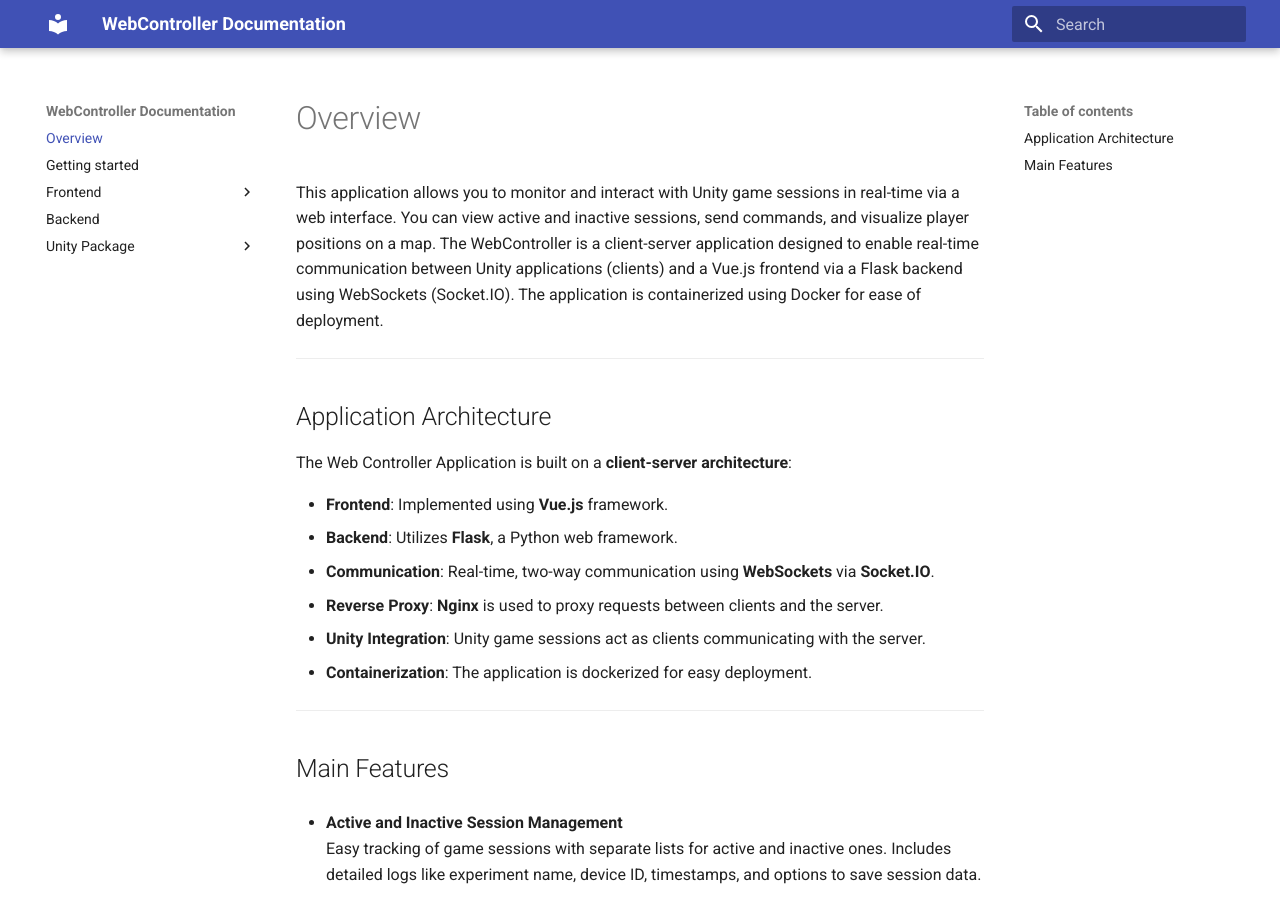
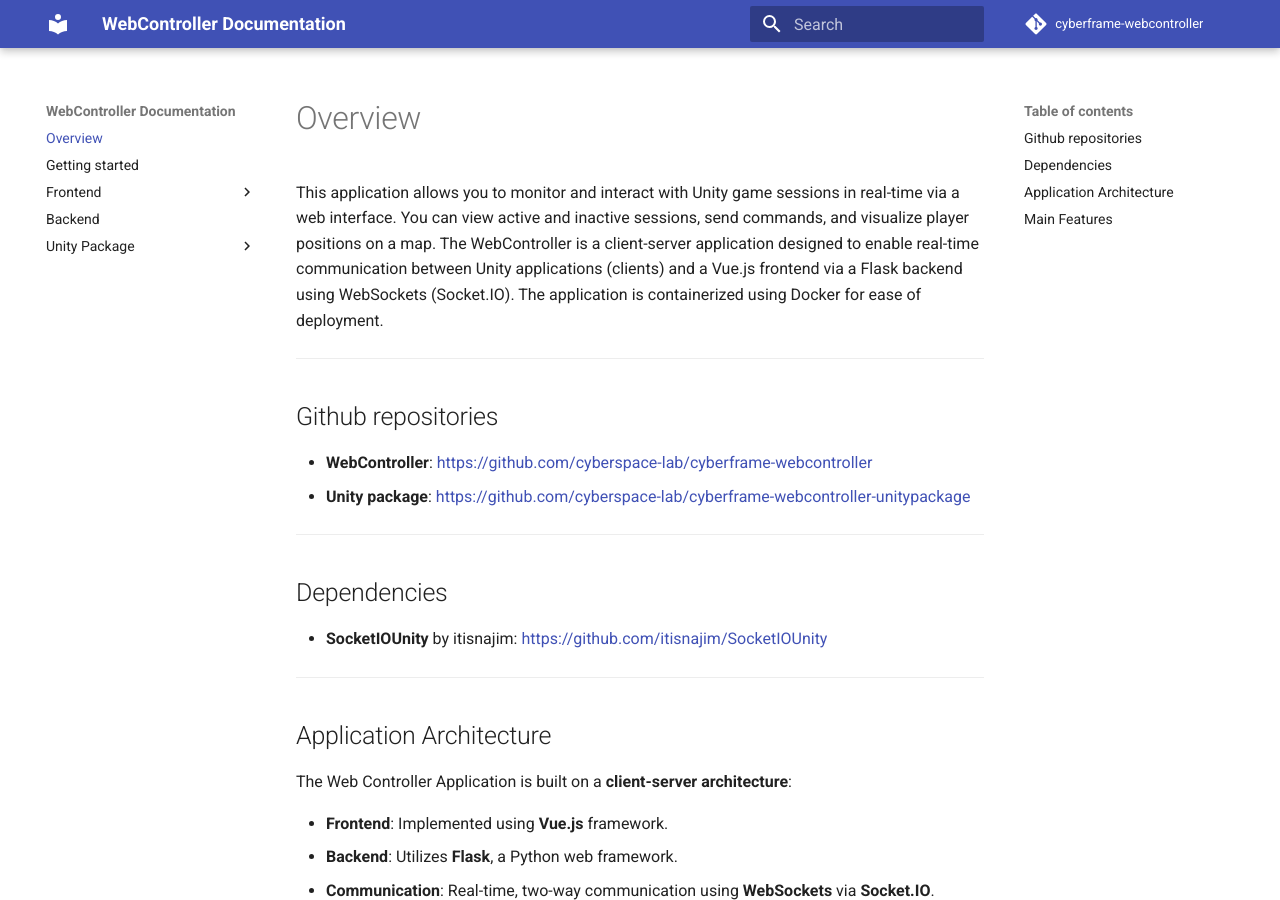
Before and after one commit to Rikib1999/WebControllerDocumentation, an MkDocs documentation site: the page built from docs/index.md, in a window 1280 px wide and 900 px high. Built offline with MkDocs 1.6.1 and Material for MkDocs 9.7.7, drawn with Linux system fonts in a browser that asks for light colours; comment, search, counter and statistics services are not loaded.

Commit message:
github links

```diff
--- a/docs/index.md
+++ b/docs/index.md
@@ -1,4 +1,17 @@
 This application allows you to monitor and interact with Unity game sessions in real-time via a web interface. You can view active and inactive sessions, send commands, and visualize player positions on a map. The WebController is a client-server application designed to enable real-time communication between Unity applications (clients) and a Vue.js frontend via a Flask backend using WebSockets (Socket.IO). The application is containerized using Docker for ease of deployment.
+
+---
+
+## Github repositories
+
+- **WebController**: <https://github.com/cyberspace-lab/cyberframe-webcontroller>
+- **Unity package**: <https://github.com/cyberspace-lab/cyberframe-webcontroller-unitypackage>
+
+---
+
+## Dependencies
+
+- **SocketIOUnity** by itisnajim: <https://github.com/itisnajim/SocketIOUnity>
 
 ---
 
--- a/mkdocs.yml
+++ b/mkdocs.yml
@@ -17,3 +17,6 @@
     - 'GenericEventListener' : 'GenericEventListener.md'
     - 'WebControllerCommandParameters' : 'WebControllerCommandParameters.md'
     - 'PositionSender' : 'PositionSender.md'
+
+repo_name: 'cyberframe-webcontroller'
+repo_url: 'https://github.com/cyberspace-lab/cyberframe-webcontroller'
```
